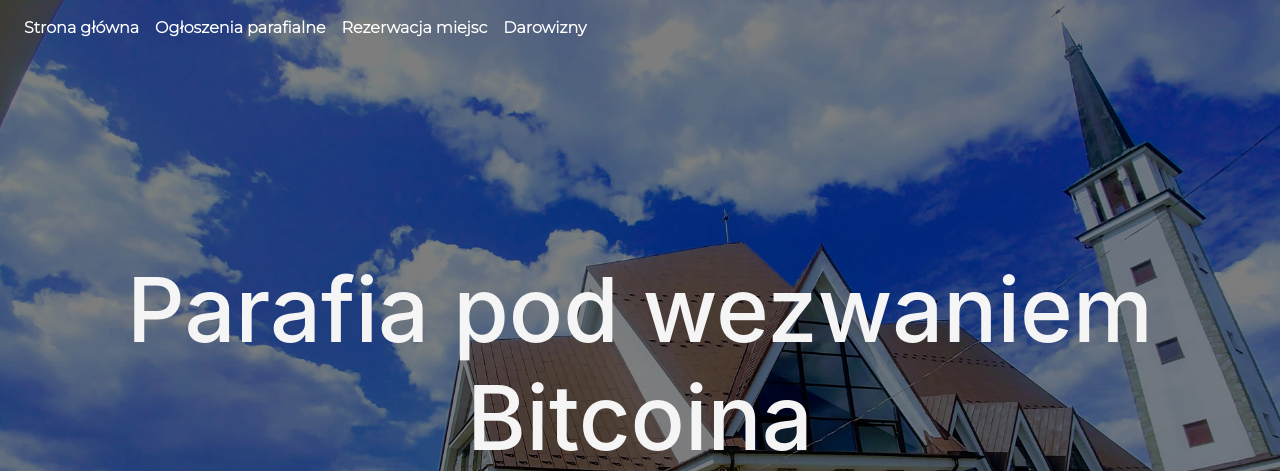
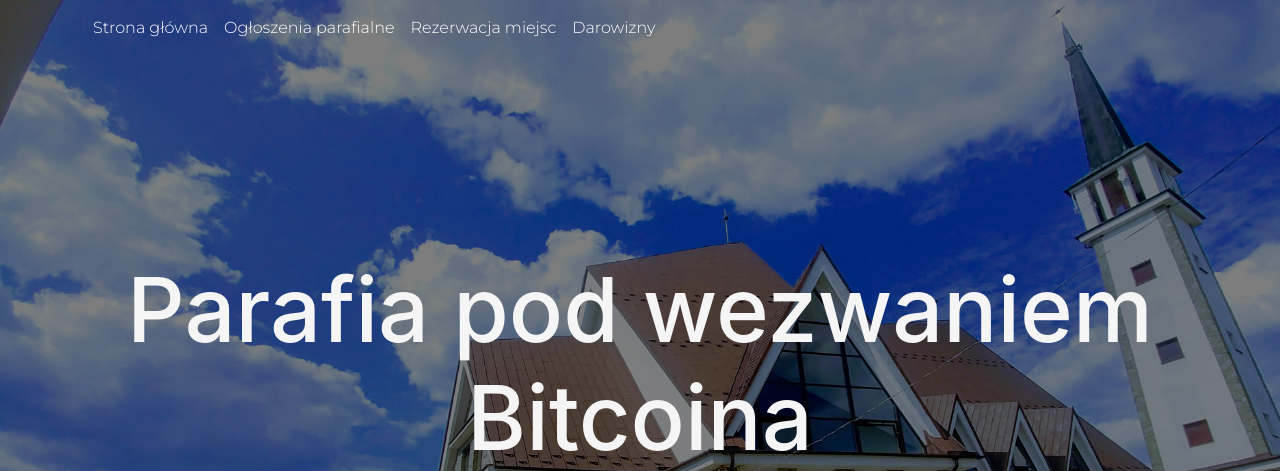
Before and after one commit to marcinele/Parish-website, a PHP site: page / in a window 1280 px wide. Shown: the top 471 px of the page. Run offline with PHP 8.4, Linux system fonts and the light colour scheme.

Commit message:
Navbar works perfectly

```diff
--- a/css/style.css
+++ b/css/style.css
@@ -173,3 +173,7 @@
 .article{
     color: white !important;
 }
+
+*:focus {
+    outline: 0 !important;
+}
--- a/html/index.html.twig
+++ b/html/index.html.twig
@@ -5,6 +5,7 @@
   <title>Parafia Miłosierdzia Bożego w Borkach</title>
   <link rel="shortcut icon" type="image/x-icon" href="/Images/Icon.ico"/>
   <link rel="stylesheet" href="https://stackpath.bootstrapcdn.com/bootstrap/4.4.1/css/bootstrap.min.css" integrity="sha384-Vkoo8x4CGsO3+Hhxv8T/Q5PaXtkKtu6ug5TOeNV6gBiFeWPGFN9MuhOf23Q9Ifjh" crossorigin="anonymous">
+  <link rel="stylesheet" href="https://cdnjs.cloudflare.com/ajax/libs/font-awesome/4.7.0/css/font-awesome.min.css">
   <script src="https://code.jquery.com/jquery-3.4.1.slim.min.js" integrity="sha384-J6qa4849blE2+poT4WnyKhv5vZF5SrPo0iEjwBvKU7imGFAV0wwj1yYfoRSJoZ+n" crossorigin="anonymous"></script>
   <script src="https://cdn.jsdelivr.net/npm/popper.js@1.16.0/dist/umd/popper.min.js" integrity="sha384-Q6E9RHvbIyZFJoft+2mJbHaEWldlvI9IOYy5n3zV9zzTtmI3UksdQRVvoxMfooAo" crossorigin="anonymous"></script>
   <script src="https://stackpath.bootstrapcdn.com/bootstrap/4.4.1/js/bootstrap.min.js" integrity="sha384-wfSDF2E50Y2D1uUdj0O3uMBJnjuUD4Ih7YwaYd1iqfktj0Uod8GCExl3Og8ifwB6" crossorigin="anonymous"></script>
@@ -19,14 +20,28 @@
   <!-- Navbar-->
 
     <header>
-        <nav class="navbar navbar-expand-sm fixed-top p-10">
-            <div class="collapse navbar-collapse" id="navbarSupportedContent">
-                <ul class="nav navbar-nav mr-sm-2">
-                    <li class="nav-item active"><a href="?page=main" class="nav-link font-weight-bold">Strona główna<span class="sr-only">(current)</span></a></li>
-                    <li class="nav-item"><a href="?page=announcements" class="nav-link font-weight-bold">Ogłoszenia parafialne</a></li>
-                    <li class="nav-item"><a href="?page=reservations" class="nav-link font-weight-bold">Rezerwacja miejsc</a></li>
-                    <li class="nav-item"><a href="?page=donate" class="nav-link font-weight-bold">Darowizny </a></li>
-                </ul>
+        <nav class="navbar navbar-expand-sm fixed-top">
+            <div class="container">
+                <button class="navbar-toggler" type="button" data-toggle="collapse" data-target="#navbarNav"
+                        aria-controls="navbarNav" aria-expanded="false" aria-label="Toggle navigation">
+                    <span class="navbar-toggler-icon nav-link"><i class="fa fa-fw fa-list"></i></span>
+                </button>
+                <div class="collapse navbar-collapse" id="navbarNav">
+                    <ul class="navbar-nav" id="menu-buttons">
+                        <li class="nav-item active">
+                            <a class="nav-link" href="?page=main">Strona główna</a>
+                        </li>
+                        <li class="nav-item">
+                            <a class="nav-link" href="?page=announcements">Ogłoszenia parafialne</a>
+                        </li>
+                        <li class="nav-item">
+                            <a class="nav-link" href="?page=reservations">Rezerwacja miejsc</a>
+                        </li>
+                        <li class="nav-item">
+                            <a class="nav-link" href="?page=donate">Darowizny</a>
+                        </li>
+                    </ul>
+                </div>
             </div>
         </nav>
     </header>
```
